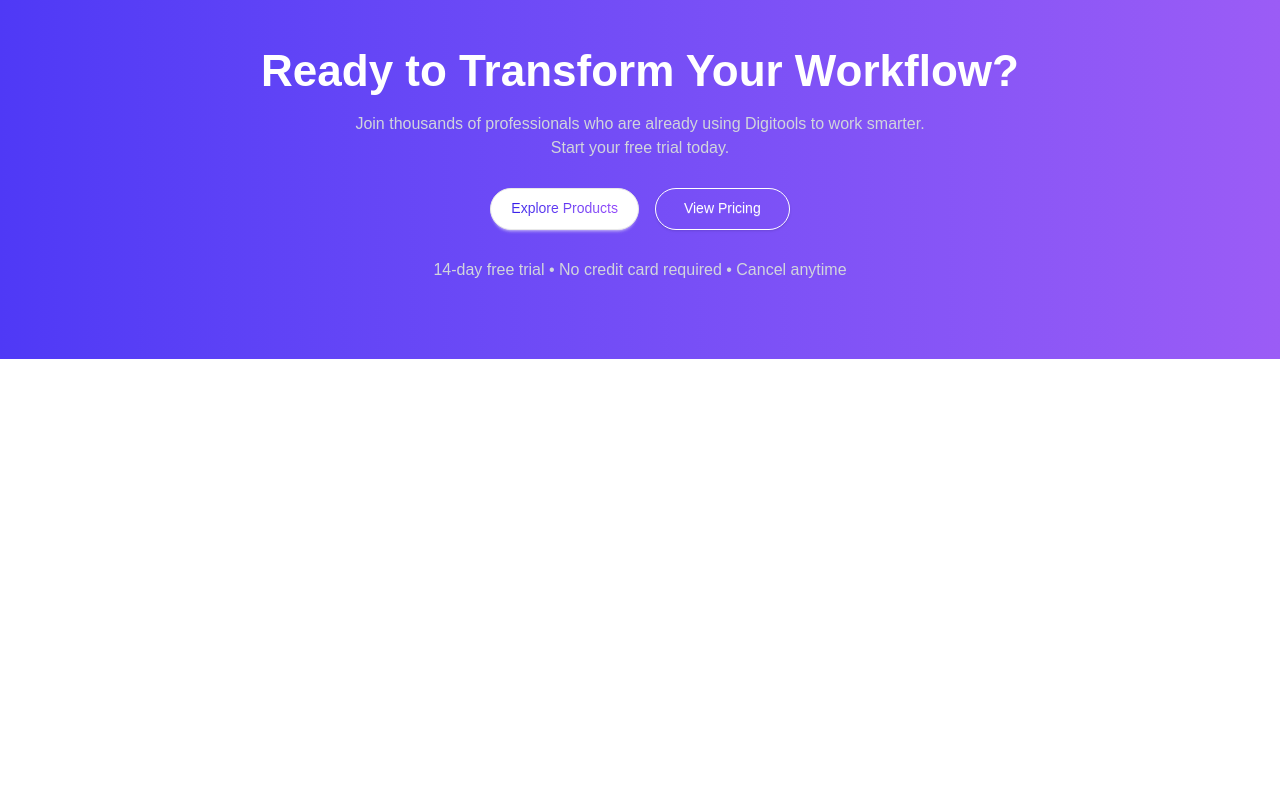
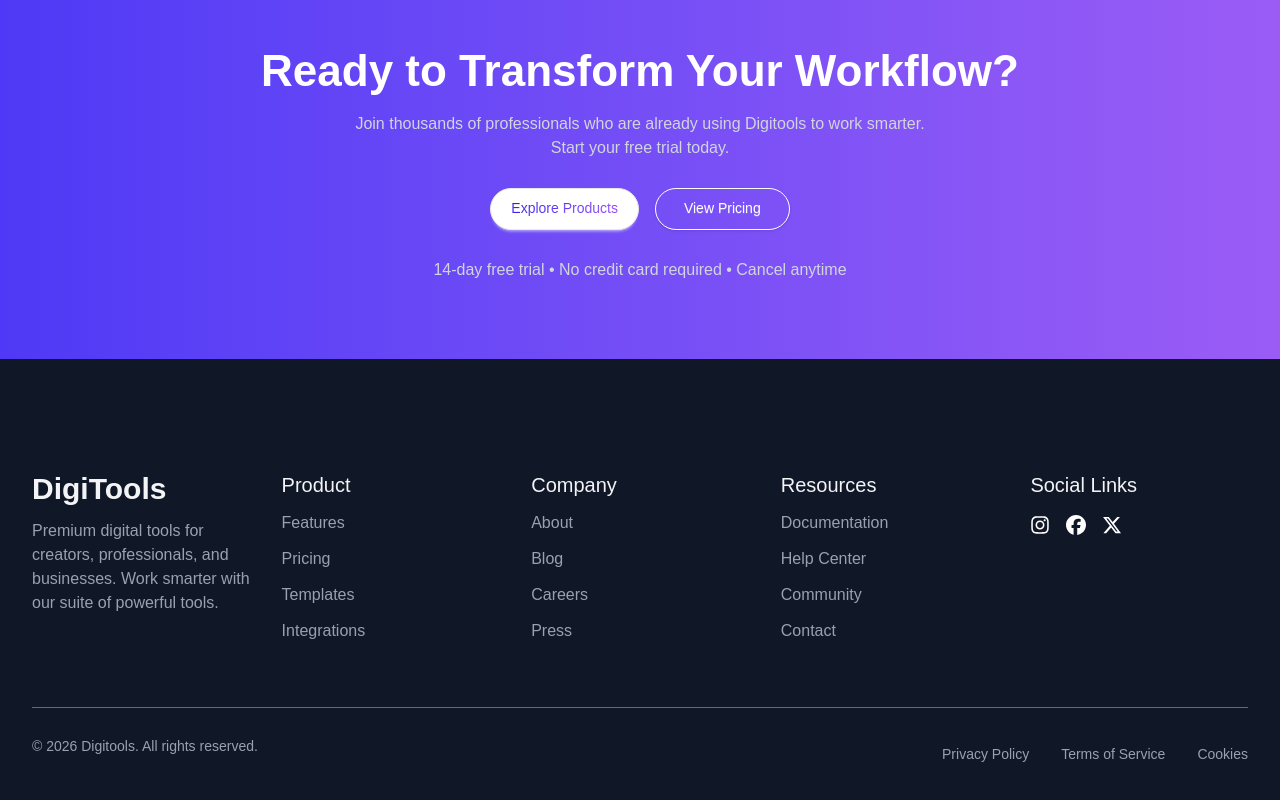
Before and after one commit to kamalcodezen/digital-products-hub, a React (Vite) app: page / in a window 1280 px wide. Shown: the part 2675-3475 px from the top of the page. Before the commit the page ends 3034 px from the top, so only its background shows below. Built offline with nearby package versions, Linux system fonts and the light colour scheme.

Commit message:
footer all design complete

```diff
--- /dev/null
+++ b/src/components/footer/Footer.jsx
@@ -0,0 +1,94 @@
+import { FaFacebook, FaInstagram, FaXTwitter } from "react-icons/fa6";
+
+const Footer = () => {
+  return (
+    <footer className="my-container">
+      <div className="grid grid-cols-2 md:grid-cols-5 gap-8 pt-[clamp(7rem,6vw,7.5rem)] pb-[clamp(2.5rem,5vw,5rem)]">
+        {/* logo  */}
+        <div className="space-y-3">
+          <h2 className="text-3xl font-bold text-gray-100">DigiTools</h2>
+          <p className=" text-gray-400 hover:text-white cursor-pointer ">
+            Premium digital tools for creators, professionals, and businesses.
+            Work smarter with our suite of powerful tools.
+          </p>
+        </div>
+
+        {/* Product */}
+        <ul className="space-y-3">
+          <p className="text-xl text-gray-100">Product</p>
+          <li className=" text-gray-400 hover:text-white cursor-pointer ">
+            <a href="#">Features</a>
+          </li>
+          <li className=" text-gray-400 hover:text-white cursor-pointer ">
+            <a href="#">Pricing</a>
+          </li>
+          <li className=" text-gray-400 hover:text-white cursor-pointer ">
+            <a href="#">Templates</a>
+          </li>
+          <li className=" text-gray-400 hover:text-white cursor-pointer ">
+            <a href="#">Integrations</a>
+          </li>
+        </ul>
+
+        {/* Company */}
+        <ul className="space-y-3">
+          <p className="text-xl text-gray-100">Company</p>
+          <li className=" text-gray-400 hover:text-white cursor-pointer ">
+            <a href="#">About</a>
+          </li>
+          <li className=" text-gray-400 hover:text-white cursor-pointer ">
+            <a href="#">Blog</a>
+          </li>
+          <li className=" text-gray-400 hover:text-white cursor-pointer ">
+            <a href="#">Careers</a>
+          </li>
+          <li className=" text-gray-400 hover:text-white cursor-pointer ">
+            <a href="#">Press</a>
+          </li>
+        </ul>
+
+        {/* Resources */}
+        <ul className="space-y-3">
+          <p className="text-xl text-gray-100">Resources</p>
+          <li className=" text-gray-400 hover:text-white cursor-pointer ">
+            <a href="#">Documentation</a>
+          </li>
+          <li className=" text-gray-400 hover:text-white cursor-pointer ">
+            <a href="#">Help Center</a>
+          </li>
+          <li className=" text-gray-400 hover:text-white cursor-pointer ">
+            <a href="#">Community</a>
+          </li>
+          <li className=" text-gray-400 hover:text-white cursor-pointer ">
+            <a href="#">Contact</a>
+          </li>
+        </ul>
+
+        {/* social links */}
+        <div>
+          <p className="text-xl text-gray-100">Social Links</p>
+          <div className="flex gap-4 mt-4 text-xl">
+            <FaInstagram className="cursor-pointer  text-white  hover:text-pink-500 transition" />
+            <FaFacebook className="cursor-pointer   text-white hover:text-blue-600 transition" />
+            <FaXTwitter className="cursor-pointer   text-white hover:text-yellow-400 transition" />
+          </div>
+        </div>
+      </div>
+
+      <hr className="text-gray-500/90 " />
+
+      <div className="flex justify-between py-7 flex-col md:flex-row space-y-4 items-center ">
+        <p className="text-gray-400 text-sm hover:text-white cursor-pointer block">
+          © 2026 Digitools. All rights reserved.
+        </p>
+        <ul className="text-gray-400 text-sm flex gap-8">
+          <li className="hover:text-white cursor-pointer ">Privacy Policy</li>
+          <li className="hover:text-white cursor-pointer ">Terms of Service</li>
+          <li className="hover:text-white cursor-pointer ">Cookies</li>
+        </ul>
+      </div>
+    </footer>
+  );
+};
+
+export default Footer;
--- a/src/pages/Home.jsx
+++ b/src/pages/Home.jsx
@@ -1,6 +1,7 @@
 import Banner from "../components/banner/Banner";
 import Choose from "../components/chooseSection/Choose";
 import CTASection from "../components/ctaSection/CTASection";
+import Footer from "../components/footer/Footer";
 import Navbar from "../components/navbar/Navbar";
 import Pricing from "../components/pricingSection/Pricing";
 import Rating from "../components/ratingSection/Rating";
@@ -19,6 +20,9 @@
       <div className="bg-linear-to-r from-[#4F39F6]  to-[#9B5CF6]">
         <CTASection />
       </div>
+      <div className="bg-[#101727]">
+        <Footer />
+      </div>
     </div>
   );
 };
```
